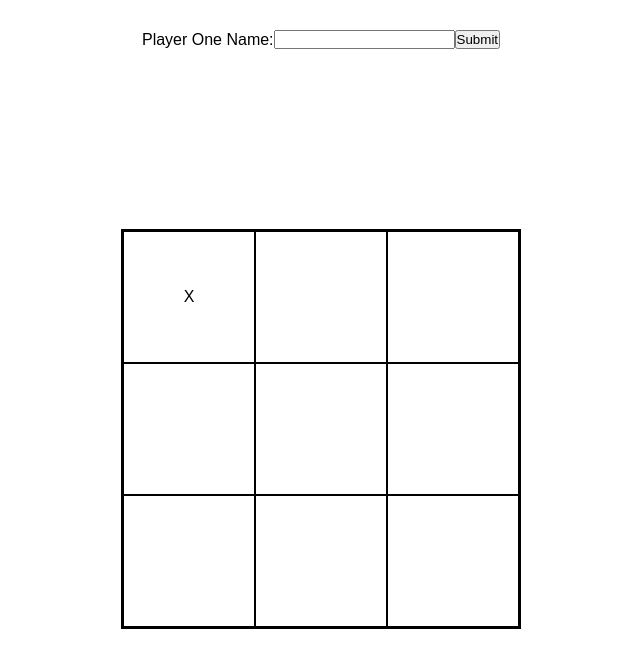
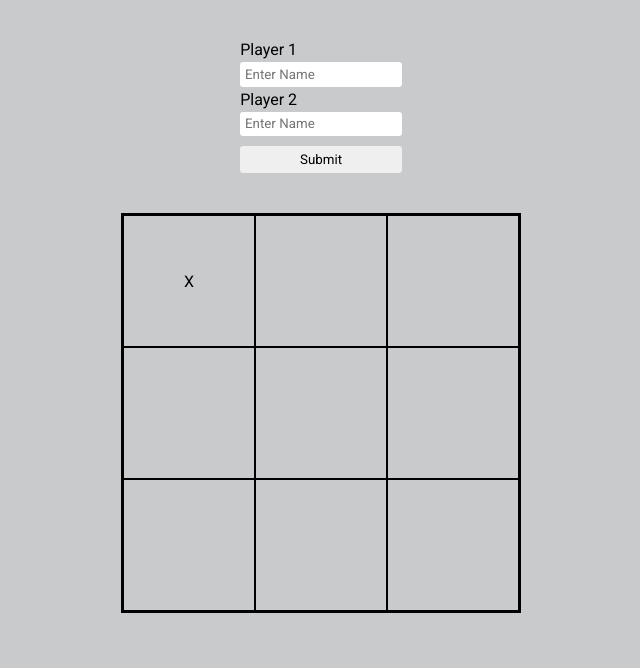
Before and after one commit to dannymckinnon/tic-tac-toe, a plain HTML site: page index.html in a window 1280 px wide. Both pictures are taken after a click on the element 508 px from the left and 297 px from the top of the page. Shown: the whole page, without its empty margins (319-959 px from the left). Drawn offline with Linux system fonts and the light colour scheme.

Commit message:
Adjust position of player name form

```diff
--- a/index.html
+++ b/index.html
@@ -9,16 +9,14 @@
   <script src="main.js" defer></script>
 </head>
 <body>
-  <form class="player-one">
-    <label for="name">Player One Name: </label>
-    <input id="name" type="text">
-    <button type="button">Submit</button>
+  <form autocomplete="off" class="set-player">
+    <label for="name" >Player 1</label>
+    <input id="name" placeholder="Enter Name" required type="text">
+    <label for="name2">Player 2</label>
+    <input id="name2" placeholder="Enter Name" required type="text">
+    <button type="submit">Submit</button>
   </form>
-  <form class="player-two">
-    <label for="name2">Player Two Name: </label>
-    <input id="name2" type="text">
-    <button type="button">Submit</button>
-  </form>
+
   <div class="game-board">
     <div class="square" data-index="0"></div>
     <div class="square" data-index="1"></div>
--- a/main.js
+++ b/main.js
@@ -1,7 +1,7 @@
 //player factory
 const Player = (team) => {
-
-  return {team};
+  let name = '';
+  return {team, name};
 };
 
 
@@ -30,14 +30,20 @@ const gameBoard = (() => {
 //display contents on webpage
 const displayController = (() => {
   const square = document.querySelectorAll('.square');
-  const playerOneName = document.querySelector('.player-one button');
-  const playerTwoName = document.querySelector('.player-two button');
+  const playerOneBtn = document.querySelector('.player-one button');
+  const playerTwoBtn = document.querySelector('.player-two button');
+  const playerOneDiv = document.querySelector('.player-one');
+  const playerTwoDiv = document.querySelector('.player-two');
 
   function createEventListeners() {
     for (let i = 0; i < square.length; i++) {
       square[i].addEventListener('click', gameController.selectSquare);
     }
-    nameSubmit.addEventListener('click', )
+    playerOneBtn.addEventListener('click', () => {
+      const input = document.querySelector('.player-one input');
+      setName(playerOne, input.value, playerOneDiv, playerTwoDiv);
+
+    });
   }
 
   function removeEventlisteners() {
@@ -50,6 +56,12 @@ const displayController = (() => {
     for (let i = 0; i < gameboard.length; i++) {
       square[i].textContent = gameboard[i];
     }
+  }
+
+  function setName(player, newName, playerDiv, opponentDiv) {
+    player.name = newName;
+    playerDiv.style.display = 'none';
+    opponentDiv.style.display = 'flex';
   }
 
   return {displayBoard, createEventListeners, removeEventlisteners};
--- a/style.css
+++ b/style.css
@@ -1,12 +1,15 @@
+@import url('https://fonts.googleapis.com/css2?family=Open+Sans:wght@300&family=Roboto&display=swap');
+
 * {
   box-sizing: border-box;
   margin: 0;
   padding: 0;
-  font-family: sans-serif;
+  font-family: 'Roboto', sans-serif;
 }
 
 body {
   /* height: 100vh; */
+  background-color: rgb(200, 202, 203);
 }
 
 .game-board {
@@ -15,7 +18,7 @@ body {
   grid-template-rows: 1fr 1fr 1fr;
   width: 400px;
   height: 400px;
-  margin: 180px auto;
+  margin: 40px auto;
   border: 2px solid black;
 }
 
@@ -26,14 +29,23 @@ body {
   border: 1px solid black;
 }
 
-.player-one, .player-two {
-  display: flex;
+.set-player {
+  display: grid;
   justify-content: center;
-  align-items: center;
-  margin: 30px;
-  /* border: 1px solid red; */
+  margin-top: 40px;
+  gap: 3px;
 }
 
-.player-two {
-  display: none;
+.set-player input {
+  border-style: none;
+  background-color: white;
+  border-radius: 0.2rem;
+  padding: 0.3rem;
 }
+
+.set-player button {
+  border-style: none;
+  padding: 0.4rem;
+  border-radius: 0.2rem;
+  margin-top: 0.4rem;
+}
```
